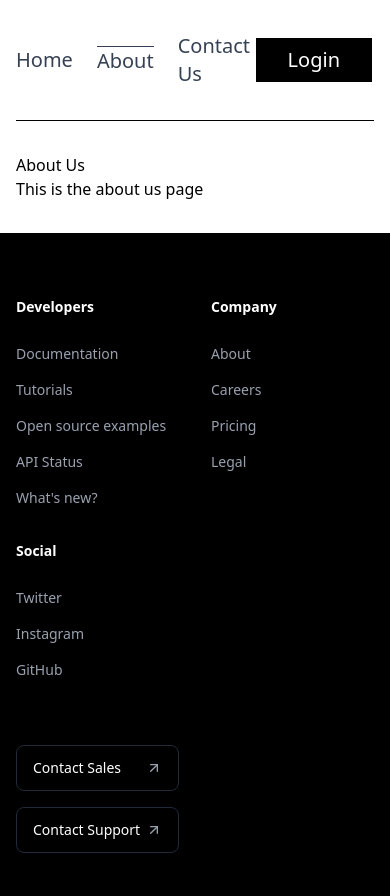
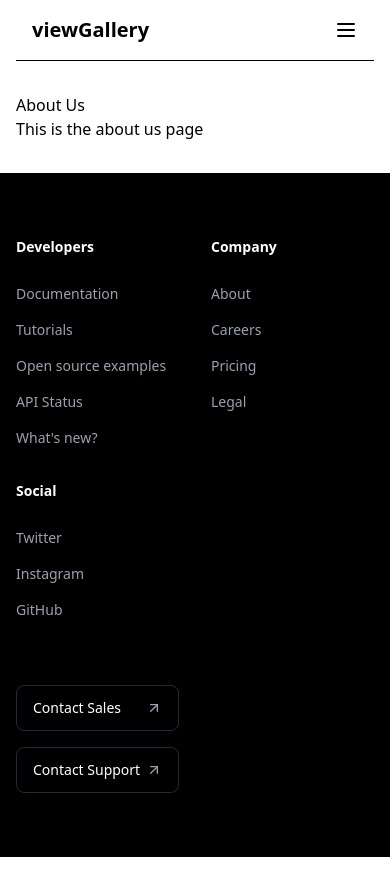
Before and after one commit to Harshtank-io/vueGallery, a Vue app: page /about in a window 390 px wide. Shown: the top 896 px of the page. After the commit the page ends 857 px from the top, so only its background shows below. Built offline with nearby package versions, Linux system fonts and the light colour scheme; what @yeger/vue-masonry-wall would draw is missing.

Commit message:
[UPDATE] added likes count

```diff
--- a/src/components/Header.vue
+++ b/src/components/Header.vue
@@ -1,7 +1,39 @@
 <template>
-  <div class="border-b-1 py-8">
-    <nav class="flex justify-between items-center md:text-2xl text-xl">
-      <div class="flex items-center justify-between gap-6">
+  <div class="border-b-1 py-4 md:py-8">
+    <nav
+      class="flex justify-between items-center md:text-2xl text-xl px-4 md:px-0"
+    >
+      <!-- Logo or brand name -->
+      <div class="text-xl font-bold">viewGallery</div>
+
+      <!-- Hamburger menu for mobile -->
+      <button @click="toggleMobileMenu" class="md:hidden">
+        <svg
+          xmlns="http://www.w3.org/2000/svg"
+          class="h-6 w-6"
+          fill="none"
+          viewBox="0 0 24 24"
+          stroke="currentColor"
+        >
+          <path
+            v-if="!isMobileMenuOpen"
+            stroke-linecap="round"
+            stroke-linejoin="round"
+            stroke-width="2"
+            d="M4 6h16M4 12h16M4 18h16"
+          />
+          <path
+            v-else
+            stroke-linecap="round"
+            stroke-linejoin="round"
+            stroke-width="2"
+            d="M6 18L18 6M6 6l12 12"
+          />
+        </svg>
+      </button>
+
+      <!-- Desktop navigation -->
+      <div class="hidden md:flex items-center justify-between gap-6">
         <router-link
           v-for="nav in filteredNavs"
           :key="nav.name"
@@ -12,7 +44,9 @@
           {{ nav.name }}
         </router-link>
       </div>
-      <div class="flex items-center gap-4">
+
+      <!-- Desktop auth buttons -->
+      <div class="hidden md:flex items-center gap-4">
         <button
           v-if="!isUserValid"
           @click="handleLogin"
@@ -21,27 +55,49 @@
           Login
         </button>
 
+        <template v-else>
           <button
-          v-else
             @click="handleLogout"
             class="border-2 py-1 px-4 bg-black hover:bg-white hover:text-black text-white transition"
           >
             Logout
           </button>
-
-        <!-- User Profile Button -->
-        <!-- <button
-          v-if="isUserValid"
-          @click="handleProfile"
-          class="border-2 py-1 px-4 hover:bg-purple-700 hover:text-black text-black transition"
-        >
-          Profile
-        </button> -->
-        <PrimaryButton v-if="isUserValid" @click="handleProfile"
-          >profile</PrimaryButton
-        >
+          <PrimaryButton @click="handleProfile">Profile</PrimaryButton>
+        </template>
       </div>
     </nav>
+
+    <!-- Mobile menu -->
+    <div v-if="isMobileMenuOpen" class="md:hidden mt-4 px-4">
+      <div class="flex flex-col gap-4">
+        <router-link
+          v-for="nav in filteredNavs"
+          :key="nav.name"
+          :to="nav.path"
+          class="text-gray-700"
+          :class="{ 'font-bold': isActive(nav.path) }"
+          @click="closeMobileMenu"
+        >
+          {{ nav.name }}
+        </router-link>
+        <button
+          v-if="!isUserValid"
+          @click="handleLogin"
+          class="border-2 py-2 px-8 bg-black hover:bg-purple-700 hover:text-black hover:border-black text-white transition"
+        >
+          Login
+        </button>
+        <template v-else>
+          <button
+            @click="handleLogout"
+            class="border-2 py-1 px-4 bg-black hover:bg-white hover:text-black text-white transition"
+          >
+            Logout
+          </button>
+          <PrimaryButton @click="handleProfile">Profile</PrimaryButton>
+        </template>
+      </div>
+    </div>
   </div>
 </template>
 
@@ -61,6 +117,7 @@ const navs = [
 const router = useRouter();
 const route = useRoute();
 const isUserValid = ref(false);
+const isMobileMenuOpen = ref(false);
 
 const checkUser = async () => {
   const {
@@ -75,20 +132,31 @@ const filteredNavs = computed(() => {
 
 const handleLogin = () => {
   router.push("/login");
+  closeMobileMenu();
 };
 
 const handleLogout = async () => {
   await supabase.auth.signOut();
   isUserValid.value = false;
   router.push("/");
+  closeMobileMenu();
 };
 
 const handleProfile = () => {
   router.push("/profile");
+  closeMobileMenu();
 };
 
 const isActive = (path) => {
   return route.path === path;
+};
+
+const toggleMobileMenu = () => {
+  isMobileMenuOpen.value = !isMobileMenuOpen.value;
+};
+
+const closeMobileMenu = () => {
+  isMobileMenuOpen.value = false;
 };
 
 onMounted(async () => {
--- a/src/views/Gallery.vue
+++ b/src/views/Gallery.vue
@@ -1,3 +1,70 @@
+<template>
+  <div class="container mx-auto">
+    <button
+      @click="openModal"
+      class="mb-8 px-4 py-2 bg-black text-white hover:bg-gray-800 transition"
+    >
+      Add your story
+    </button>
+
+    <h2 class="text-2xl font-semibold mb-4">Stories</h2>
+
+    <div v-if="loading">Loading images...</div>
+
+    <div v-else-if="error" class="text-red-500">{{ error }}</div>
+
+    <vue-masonry-wall
+      v-if="!loading && !error"
+      :items="photos"
+      class="masonry-container"
+    >
+      <template v-slot:default="{ item }">
+        <div class="p-1">
+          <div class="relative p-1 bg-black" @click="handleClick(item)">
+            <img
+              :src="item.image_url"
+              alt="Uploaded Image"
+              class="w-full object-cover transition-all"
+            />
+          </div>
+
+          <div class="flex items-center gap-2">
+            <LikeIcon
+              :class="item.liked ? 'text-red-500' : 'text-gray-500'"
+              @click="item.liked ? handleUnliked(item) : handleLike(item)"
+              class="cursor-pointer"
+            />
+            {{ item.likes.length }}
+            <p>likes</p>
+
+            <!-- <CommentIcon />   -->
+          </div>
+
+          <p class="text-start font-semibold overflow-hidden text-ellipsis">
+            {{ item.name }}
+          </p>
+        </div>
+      </template>
+    </vue-masonry-wall>
+
+    <div
+      v-if="isModalOpen"
+      class="fixed inset-0 backdrop-blur-sm bg-black/10 flex items-center justify-center z-50"
+    >
+      <div class="bg-white p-6 rounded-lg max-w-md w-full">
+        <h3 class="text-xl font-semibold mb-4">Add New Photo</h3>
+        <PhotoForm @imageUploaded="handleImageUploaded" />
+        <button
+          @click="closeModal"
+          class="mt-4 px-4 py-2 bg-gray-200 text-gray-800 rounded hover:bg-gray-300 transition"
+        >
+          Close
+        </button>
+      </div>
+    </div>
+  </div>
+</template>
+
 <script setup>
 import { ref, onMounted } from "vue";
 import { supabase } from "../supabase";
@@ -5,6 +72,7 @@ import PhotoForm from "../components/PhotoForm.vue";
 import { useRouter } from "vue-router";
 import VueMasonryWall from "@yeger/vue-masonry-wall";
 import LikeIcon from "../assets/icons/LikeIcon.vue";
+import CommentIcon from "../assets/icons/CommentIcon.vue";
 
 const photos = ref([]);
 const loading = ref(true);
@@ -90,7 +158,7 @@ const fetchImages = async () => {
 
   const { data, error: fetchError } = await supabase
     .from("posts")
-    .select("id, name, description, image_url");
+    .select("id, name, description, image_url,likes(post_id) ");
 
   if (fetchError) {
     error.value = "Error fetching images!";
@@ -122,64 +190,3 @@ onMounted(() => {
   fetchImages();
 });
 </script>
-
-<template>
-  <div class="container mx-auto">
-    <button
-      @click="openModal"
-      class="mb-8 px-4 py-2 bg-black text-white hover:bg-gray-800 transition"
-    >
-      Add your story
-    </button>
-
-    <h2 class="text-2xl font-semibold mb-4">Stories</h2>
-
-    <div v-if="loading">Loading images...</div>
-
-    <div v-else-if="error" class="text-red-500">{{ error }}</div>
-
-    <vue-masonry-wall
-      v-if="!loading && !error"
-      :items="photos"
-      class="masonry-container"
-    >
-      <template v-slot:default="{ item }">
-        <div class="p-1">
-          <div class="relative p-1 bg-black" @click="handleClick(item)">
-            <img
-              :src="item.image_url"
-              alt="Uploaded Image"
-              class="w-full object-cover transition-all"
-            />
-          </div>
-
-          <LikeIcon
-            :class="item.liked ? 'text-red-500' : 'text-gray-500'"
-            @click="item.liked ? handleUnliked(item) : handleLike(item)"
-            class="cursor-pointer"
-          />
-
-          <p class="text-start font-semibold overflow-hidden text-ellipsis">
-            {{ item.name }}
-          </p>
-        </div>
-      </template>
-    </vue-masonry-wall>
-
-    <div
-      v-if="isModalOpen"
-      class="fixed inset-0 backdrop-blur-sm bg-black/10 flex items-center justify-center z-50"
-    >
-      <div class="bg-white p-6 rounded-lg max-w-md w-full">
-        <h3 class="text-xl font-semibold mb-4">Add New Photo</h3>
-        <PhotoForm @imageUploaded="handleImageUploaded" />
-        <button
-          @click="closeModal"
-          class="mt-4 px-4 py-2 bg-gray-200 text-gray-800 rounded hover:bg-gray-300 transition"
-        >
-          Close
-        </button>
-      </div>
-    </div>
-  </div>
-</template>
```
Lines whose indentation alone changed are shown as unchanged.
